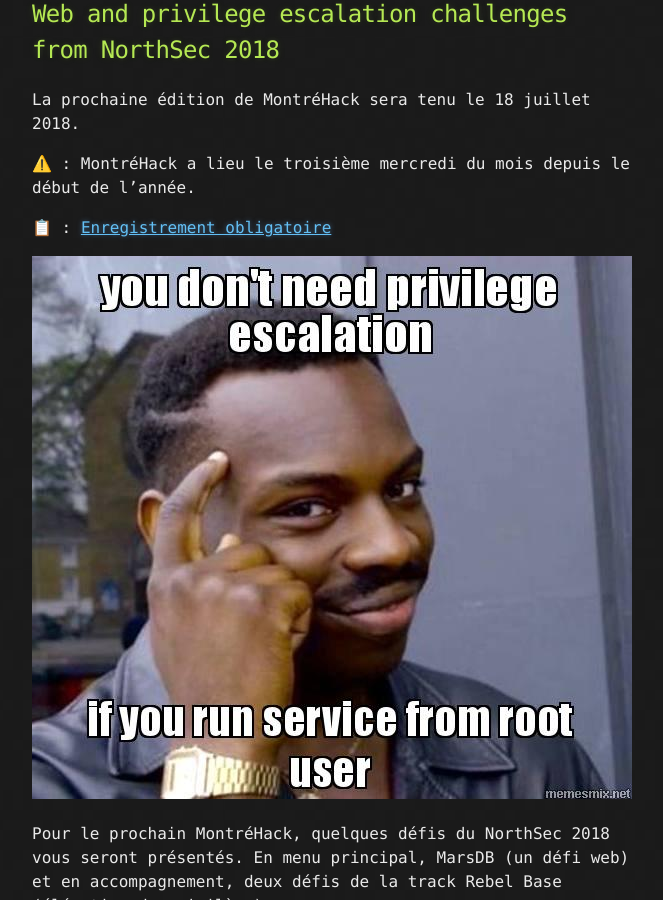
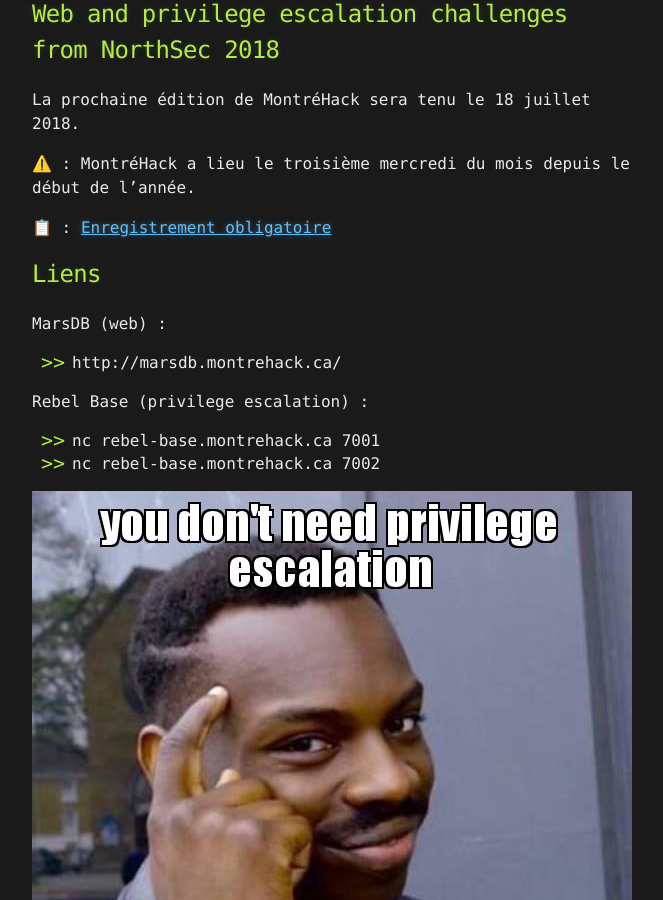
Before and after one commit to montrehack/montrehack.github.com, a Jekyll site: the page built from _posts/2018-07-18-northsec-2018-web.md, in a window 1280 px wide and 900 px high, scrolled down 495 px. Shown: the whole window, without its empty margins (308-971 px from the left). Built offline with Jekyll 4.4.1, drawn with Linux system fonts in a browser that asks for light colours; emoji names are drawn with the system emoji font; comment, search, counter and statistics services are not loaded; some of the changed text lies outside the part shown.

Commit message:
Added the links for the challenges

```diff
--- a/_posts/2018-07-18-northsec-2018-web.md
+++ b/_posts/2018-07-18-northsec-2018-web.md
@@ -15,6 +15,15 @@ La prochaine édition de MontréHack sera tenu le 18 juillet 2018.
 :warning: : MontréHack a lieu le troisième mercredi du mois depuis le début de l'année.
 
 :clipboard: : [Enregistrement obligatoire](https://www.eventbrite.ca/e/montrehack-web-and-privilege-escalation-challenges-from-northsec-2018-tickets-48133700193)
+
+## Liens
+
+MarsDB (web) :
+* http://marsdb.montrehack.ca/
+
+Rebel Base (privilege escalation) :
+* nc rebel-base.montrehack.ca 7001
+* nc rebel-base.montrehack.ca 7002
 
 ![Escalation?](/images/18-07_web-privilege-escalation.jpg)
 
@@ -63,6 +72,15 @@ The next edition of MontréHack will be held on July 18th, 2018.
 
 :clipboard: : [Registration is mandatory](https://www.eventbrite.ca/e/montrehack-web-and-privilege-escalation-challenges-from-northsec-2018-tickets-48133700193)
 
+## Links
+
+MarsDB (web) :
+* http://marsdb.montrehack.ca/
+
+Rebel Base (privilege escalation) :
+* nc rebel-base.montrehack.ca 7001
+* nc rebel-base.montrehack.ca 7002
+
 ![Escalation?](/images/18-07_web-privilege-escalation.jpg)
 
 For the next MontreHack, challenges from the 2018 edition of NorthSec will be presented.
```
